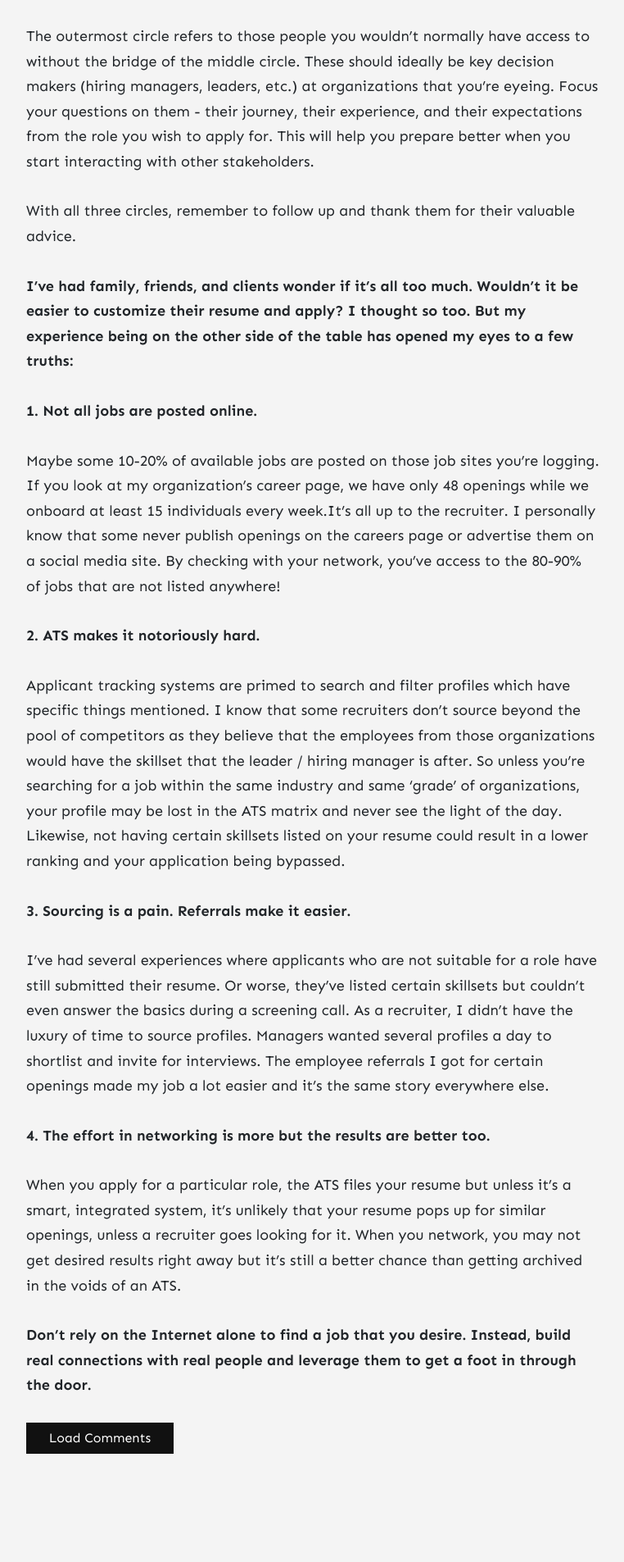
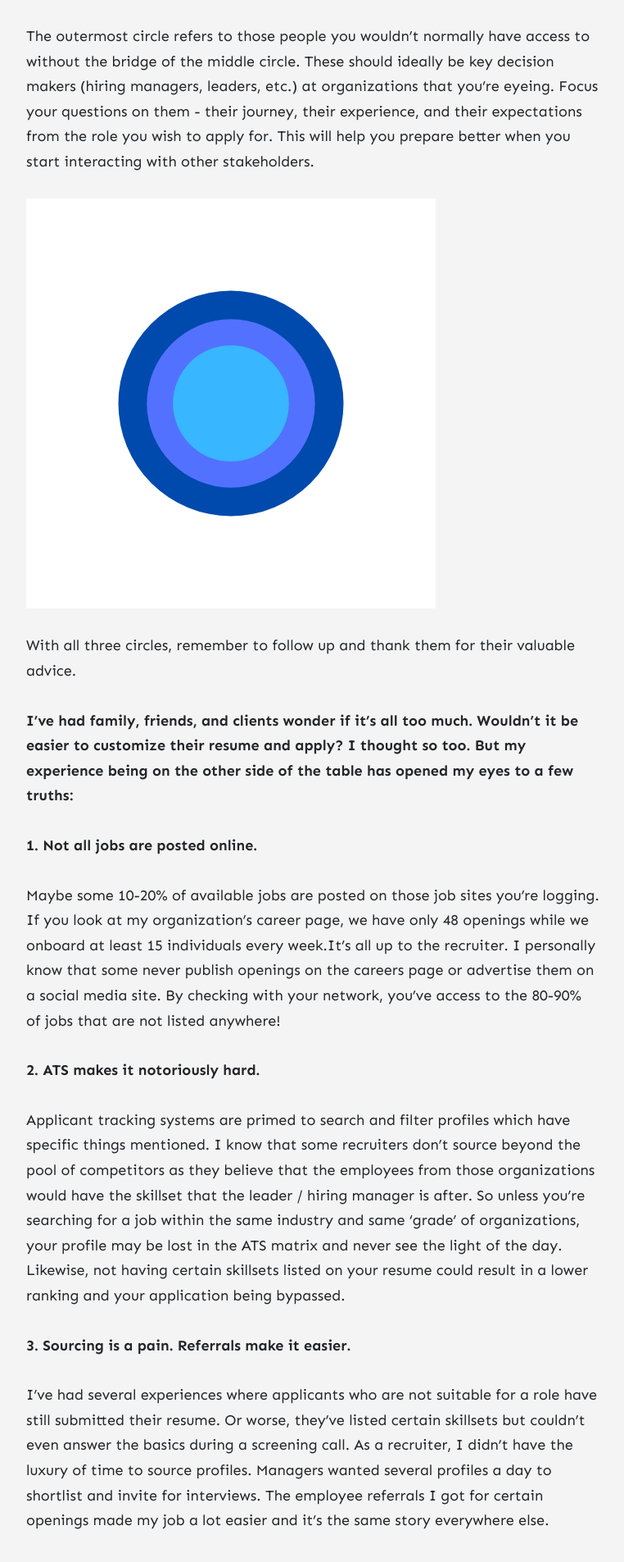
Before and after one commit to thechaitra/thechaitra.github.io, a Jekyll site: the page built from _posts/2020-10-06-insider-secrets-for-a-successful-job-search.markdown, in a window 1280 px wide. Shown: the part 3133-5038 px from the top of the page at 82% size, without its empty margins (258-1020 px from the left). Built offline with Jekyll 4.4.1, drawn with Linux system fonts in a browser that asks for light colours; nearby versions of some CDN libraries; our own code applies the rules of GitHub Pages for plain Markdown files; comment, search, counter and statistics services are not loaded.

Commit message:
Updated Insider Secrets For A Successful Job Search

```diff
--- a/_posts/2020-10-06-insider-secrets-for-a-successful-job-search.markdown
+++ b/_posts/2020-10-06-insider-secrets-for-a-successful-job-search.markdown
@@ -38,6 +38,8 @@ The middle circle are your second level connections - people who know the people
 
 The outermost circle refers to those people you wouldn't normally have access to without the bridge of the middle circle. These should ideally be key decision makers (hiring managers, leaders, etc.) at organizations that you're eyeing. Focus your questions on them - their journey, their experience, and their expectations from the role you wish to apply for. This will help you prepare better when you start interacting with other stakeholders.
 
+![circles.png](/uploads/circles.png)
+
 With all three circles, remember to follow up and thank them for their valuable advice.
 
 **I've had family, friends, and clients wonder if it's all too much. Wouldn't it be easier to customize their resume and apply? I thought so too. But my experience being on the other side of the table has opened my eyes to a few truths:**
```
